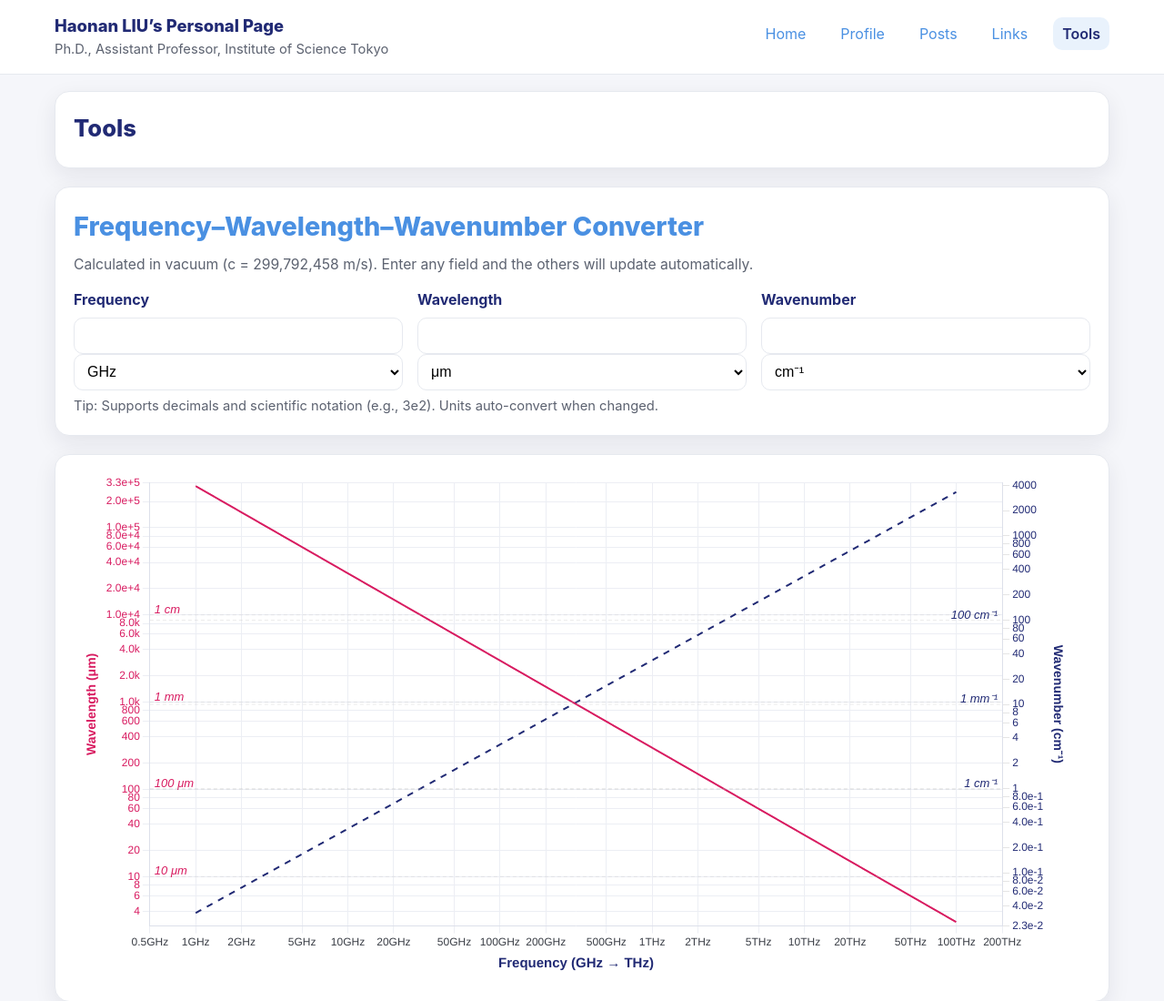
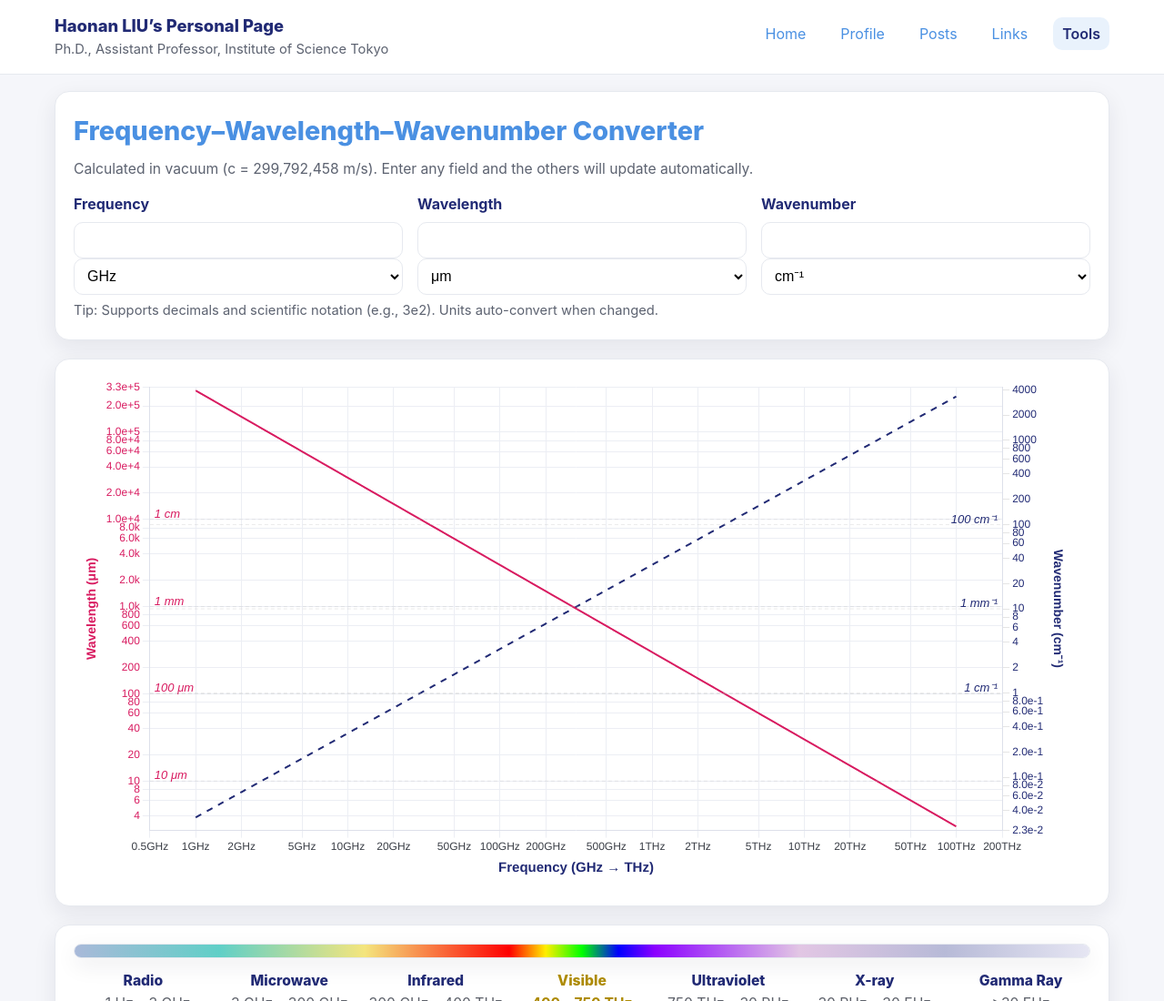
Before and after one commit to AfterChemistry/h-ryu-pages, a plain HTML site: page tools/index.html in a window 1280 px wide. Shown: the top 1100 px of the page at 91% size. Drawn offline with nearby package versions, Linux system fonts and the light colour scheme.

Commit message:
Update index.html

```diff
--- a/tools/index.html
+++ b/tools/index.html
@@ -121,9 +121,6 @@
 
   <!-- Main -->
   <main class="container">
-    <section class="card">
-      <div class="page-title">Tools</div>
-    </section>
 
     <!-- Converter -->
     <section class="card">
```
